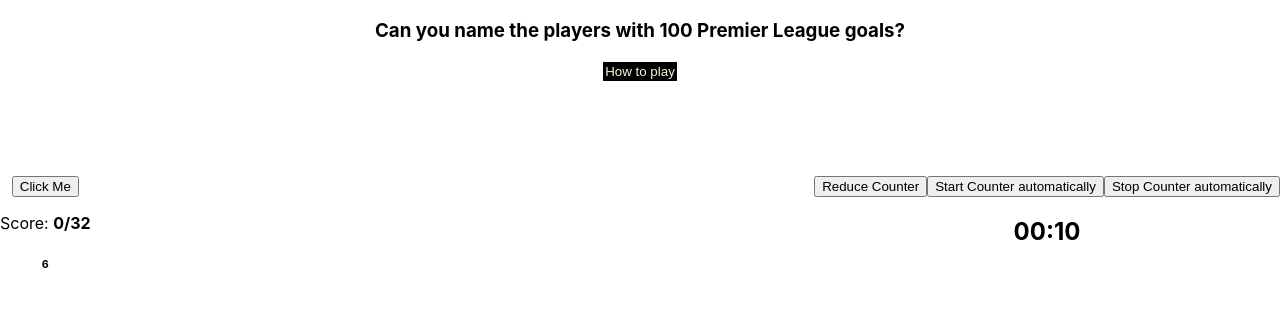
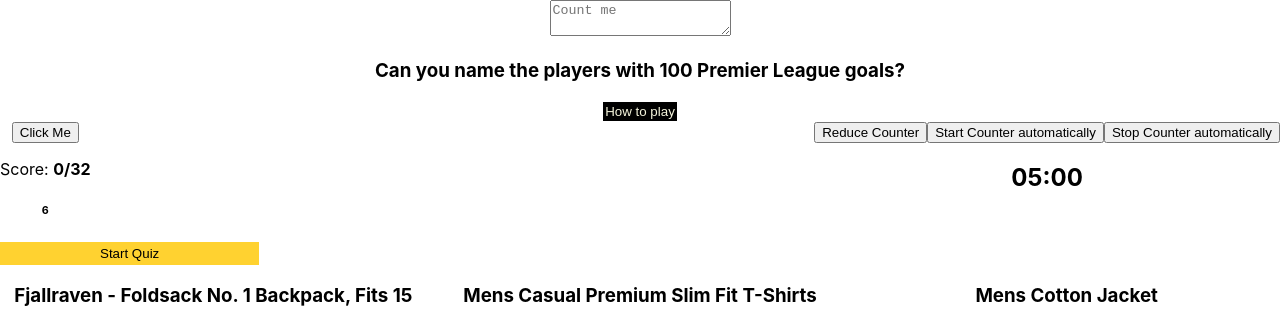
Before and after one commit to rufai/rapp, a React (Create React App) app: page / in a window 1280 px wide. Shown: the top 309 px of the page. Built offline with nearby package versions, Linux system fonts and the light colour scheme.

Commit message:
understanding how state works in react

```diff
--- a/src/BbcHundred/index.js
+++ b/src/BbcHundred/index.js
@@ -1,21 +1,45 @@
-import "./style.css"
+import "./style.css";
 
+import { useState } from "react";
 
 import HowToPlay from "../HowToPlay";
 import ScoreKeeper from "../ScoreKeeper";
 import StopWatch from "../StopWatch";
+import QuizPlayer from "../QuizPlayer";
 
 const BbcHundred = () => {
+  let [startCountDown, setStartCountDown] = useState(false);
+
+  function bucket(data) {
+    console.log(data); // in local scope
+    // return data // don't do this
+    setStartCountDown(true); // we have put in the global BBCHundred scope
+  }
+
   return (
     <section className="bbc_hundred">
+      <section>
+        <textarea placeholder="Count me" onChange={(e) => console.log(e.target.value.length)}/>
+      </section>
       <h1>Can you name the players with 100 Premier League goals?</h1>
       <HowToPlay />
       <section className="bbc_updater">
         <ScoreKeeper />
-                <StopWatch />
+        <StopWatch shouldStartCountDown={startCountDown} />
+      </section>
+
+      <section className="bbc_updater">
+        <QuizPlayer rope={bucket} k="2" />
       </section>
     </section>
-    )
-}
+  );
+};
 
+// Steps
+// 1 - QuizPlayer ( child ) will pass the information to BBcHundred (parent)
+// 2 - BBcHundred ( parent ) will pass the information to StopWatch (child)
+// 3 - StopWatch will now start count down
+
+// bucket // definition of the function
+// bucket() // execute the function
 export default BbcHundred;
--- a/src/Center/index.js
+++ b/src/Center/index.js
@@ -3,8 +3,7 @@
 import { Student, name }  from "../Student";
 // data
 import country_data from "./../data/country_images";
-console.log(country_data);
-console.log(Student)
+
 
 // let VideoCards = []; // to hold all the video cards
 // for (let i = 0; i < country_data.length; i++) {
--- a/src/HowToPlay/index.js
+++ b/src/HowToPlay/index.js
@@ -18,12 +18,12 @@
     return (
         <section  className="htp">
             <button type="submit" onClick={() =>  setShow(!show)}>How to play</button>
-            <p className={`toggle_${show}`}>
+            { show && <p className={`toggle_${show}`}>
             To get under way, click 'Start'.
 Once you have started the quiz, type an answer into the box and either hit enter or click the submit button. If you are right, it will fill in the correct slot in the table.
 Keep entering more answers until you've successfully completed the quiz - or the timer runs out.
 If you do not want to play any more, just hit the 'Give up!' button. You can then reveal the answers you missed - or have another go.
-            </p>
+            </p> }
         </section>
     )
 }
--- /dev/null
+++ b/src/QuizPlayer/index.js
@@ -0,0 +1,39 @@
+import "./style.css";
+
+import { useState } from "react";
+
+const QuizPlayer = (props) => {
+    // console.log(props)
+  let [isQuizStarted, setIsQuizStarted] = useState(false);
+
+  const startQuizButtonClicked = (e) => {
+    setIsQuizStarted(!isQuizStarted)
+    props.rope("water") // send data back to parent
+  }
+
+
+  return (
+    <section>
+      {!isQuizStarted ? (
+        <button
+          className="start_quiz"
+          onClick={(e) => startQuizButtonClicked() }
+        >
+          Start Quiz
+        </button>
+      ) : (
+        <section>
+          <input placeholder="Enter your answer" />
+          <button
+            className="start_quiz"
+            onClick={(e) => console.log("sdfsdfsd")}
+          >
+            Submit
+          </button>
+        </section>
+      )}
+    </section>
+  );
+};
+
+export default QuizPlayer;
--- /dev/null
+++ b/src/QuizPlayer/style.css
@@ -0,0 +1,8 @@
+
+.start_quiz {
+    background-color: #ffd230;
+    border-style: none;
+    color: black;
+    padding: 4px 100px;
+    justify-content: flex-start;
+}
--- a/src/ScoreKeeper/index.js
+++ b/src/ScoreKeeper/index.js
@@ -11,7 +11,8 @@
  * updating / change the data (state) of the (virtual) component
  */
 const ScoreKeeper = () => {
-    let counter = 0 // normal js variable
+    // let counter = 0 // normal js variable
+    let [counter, setCounter] = useState(0);
 
     let [el, setEL] = useState(6) // this is react state
     let [c, setC] = useState(6) // this is react state
@@ -25,7 +26,7 @@
     // setP(55)
     return (
         <section >
-            <button onClick={() => console.log(setEL(++el))}>Click Me</button>
+            <button onClick={() => setCounter(++counter)}>Click Me</button>
             <p>Score: <span>{counter}/32</span> </p>
             <h6>{el}</h6>
         </section>
--- a/src/StopWatch/index.js
+++ b/src/StopWatch/index.js
@@ -1,10 +1,16 @@
-import { useState } from "react";
+import { useState } from "react"; // useState hook
+StopWatch.defaultProps = {
+  "job" : "hire me"
+}
+function StopWatch ({shouldStartCountDown, job}) {
+  console.log(job)
+  // console.log(StopWatch)
+  let [counter, setCounter] = useState(300); // counter is a state
+  let [countDownKey, setCountDownKey] = useState(null); // interval is a state
+  const END_TIME = "04:50";
 
-const StopWatch = () => {
-  let [counter, setCounter] = useState(10);
-  const [intervalKey, setIntervalKey] = useState("");
-  const END_TIME = "00:00";
-
+  // let k =  2
+  // console.log(k)
 
   /**
    * it will reduce the value of counter
@@ -17,46 +23,56 @@
    * it will reduce the value of counter automatically
    */
   const startCountDownAutomatically = () => {
-    setIntervalKey(
-      setInterval(() => {
+    const key = setInterval(() => {
+      // have we gotten to 00:00
+      // const formattedCounter = convertSecondsToMinute(counter);
+      // console.log(formattedCounter, typeof formattedCounter);
+      // console.log(END_TIME, typeof END_TIME);
+      if (convertSecondsToMinute(counter) === END_TIME) {
+        // console.trace("i am called");
+        stopCountDown(); // then stop the interval
+      } else {
+        setCounter(--counter);
+      }
+    }, 1000);
 
-        // have we gotten to 00:00
-        const formattedCounter = convertSecondsToMinute( counter )
-        console.log(    formattedCounter  , typeof( formattedCounter ))
-        console.log( END_TIME , typeof( END_TIME ))
-        if( convertSecondsToMinute (counter) === END_TIME) {
-            console.log("i am called")
-            stopCountDown() // then stop the interval
-        }else {
-            setCounter(--counter);
-        }
-      }, 1000)
-    );
+    setCountDownKey(key);
   };
-
+  if (shouldStartCountDown) {
+    startCountDownAutomatically();
+    console.log(shouldStartCountDown);
+  }
   const stopCountDown = () => {
-    clearInterval(intervalKey);
+    clearInterval(countDownKey);
   };
 
   function convertSecondsToMinute(secs) {
-    const minute = `${parseInt(secs / 60)}`;
-    const secondsRemainder = `${parseInt(secs % 60)}`;
-    return `${minute.length === 1 ? minute.padStart(2, "0") : minute}:${
+    let minute = `${parseInt(secs / 60)}`;
+    minute = minute.length === 1 ? minute.padStart(2, "0") : minute;
+    let secondsRemainder = `${parseInt(secs % 60)}`;
+    secondsRemainder =
       secondsRemainder.length === 1
         ? secondsRemainder.padStart(2, "0")
-        : secondsRemainder
-    }`;
+        : secondsRemainder;
+
+    return `${minute}:${secondsRemainder}`;
+  }
+
+  function add(a, b) {
+    return a + b;
   }
 
   return (
     <section>
       {/* <h2>{convertSecondsToMinute(setCounter(counter--))}</h2> */}
       <button onClick={() => reduceCounter()}>Reduce Counter</button>
-      <button onClick={() => startCountDownAutomatically()}>Start Counter automatically</button>
-      <button onClick={() => stopCountDown()}>Stop Counter automatically</button>
+      <button onClick={() => startCountDownAutomatically()}>
+        Start Counter automatically
+      </button>
+      <button onClick={() => stopCountDown()}>
+        Stop Counter automatically
+      </button>
       <h2> {convertSecondsToMinute(counter)} </h2>
-
-
     </section>
   );
 };
--- a/src/Student/index.js
+++ b/src/Student/index.js
@@ -4,7 +4,7 @@
 // props is object
 // props will contain the content put in the component call
 function Student(props){
-    console.log(props)
+    // console.log(props)
     const {name, age, img} = props
 
     return (
```
Also changed, not shown: bbcgames.txt, guide.txt. Lines whose indentation alone changed are shown as unchanged.
